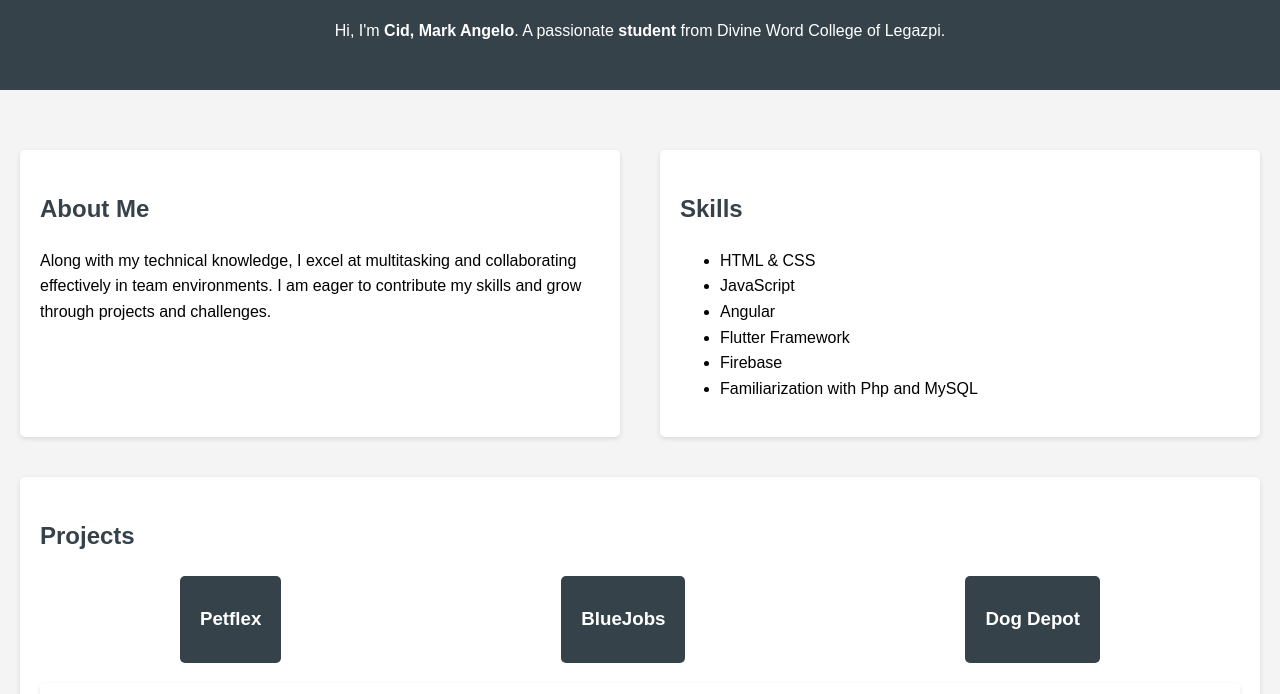
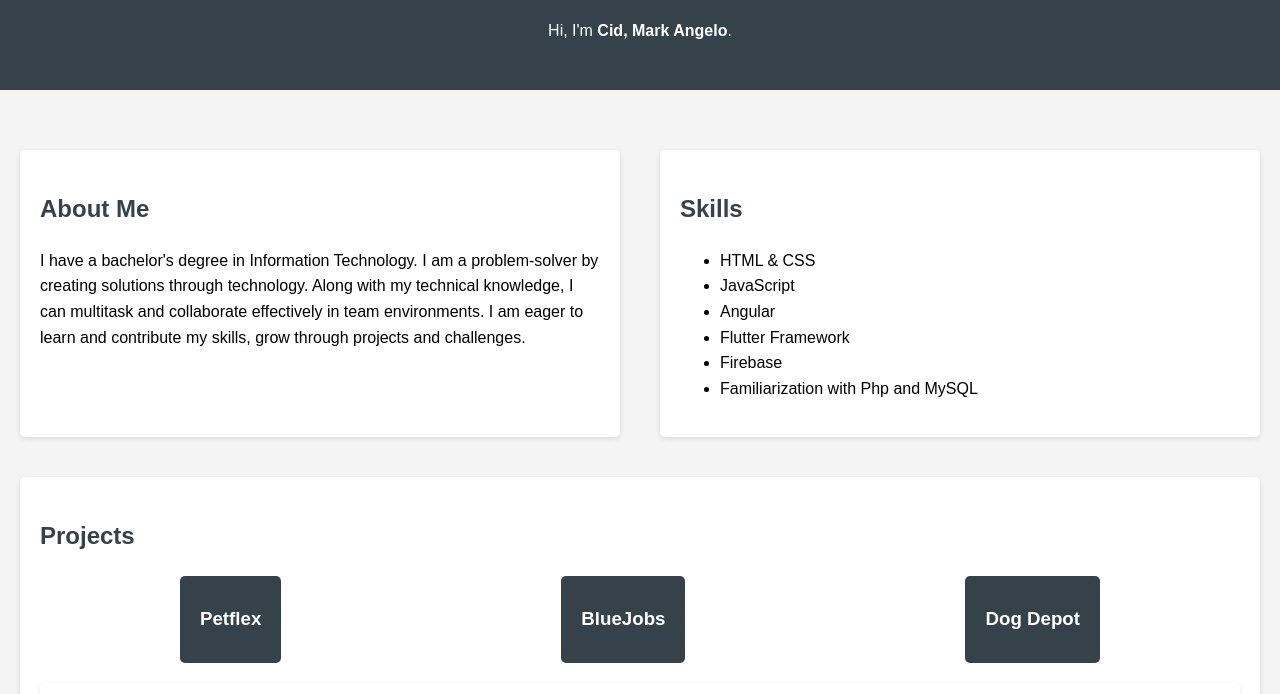
Before and after one commit to mark12-2/portfolio, a plain HTML site: page index.html in a window 1280 px wide. Shown: the part 106-800 px from the top of the page. Drawn offline with Linux system fonts and the light colour scheme.

Commit message:
final changes

```diff
--- a/index.html
+++ b/index.html
@@ -10,7 +10,7 @@
     <header>
         <div class="container">
             <h1>Welcome to My Portfolio</h1>
-            <p>Hi, I'm <strong>Cid, Mark Angelo</strong>. A passionate <strong>student</strong> from Divine Word College of Legazpi.</p>
+            <p>Hi, I'm <strong>Cid, Mark Angelo</strong>.</p>
         </div>
     </header>
 
@@ -18,9 +18,10 @@
         <div class="about-skills-container">
             <section id="about">
                 <h2>About Me</h2>
-                <p>
-                    Along with my technical knowledge, I excel at multitasking and collaborating effectively in team environments.
-                    I am eager to contribute my skills and grow through projects and challenges.</p>
+                <p>I have a bachelor's degree in Information Technology.
+                    I am a problem-solver by creating solutions through technology.
+                    Along with my technical knowledge, I can multitask and collaborate effectively in team environments.
+                    I am eager to learn and contribute my skills, grow through projects and challenges.</p>
             </section>
 
             <section id="skills">
@@ -93,7 +94,7 @@
 
         <section id="contact">
             <h2>Contact Me</h2>
-            <p>Email: 07107820@dwc-legazpi.edu</p>
+            <p>Email: aelacita@gmail.com</p>
             <p>Phone: 09511459839</p>
             <p>GitHub: mark12-2</p>
         </section>
```
